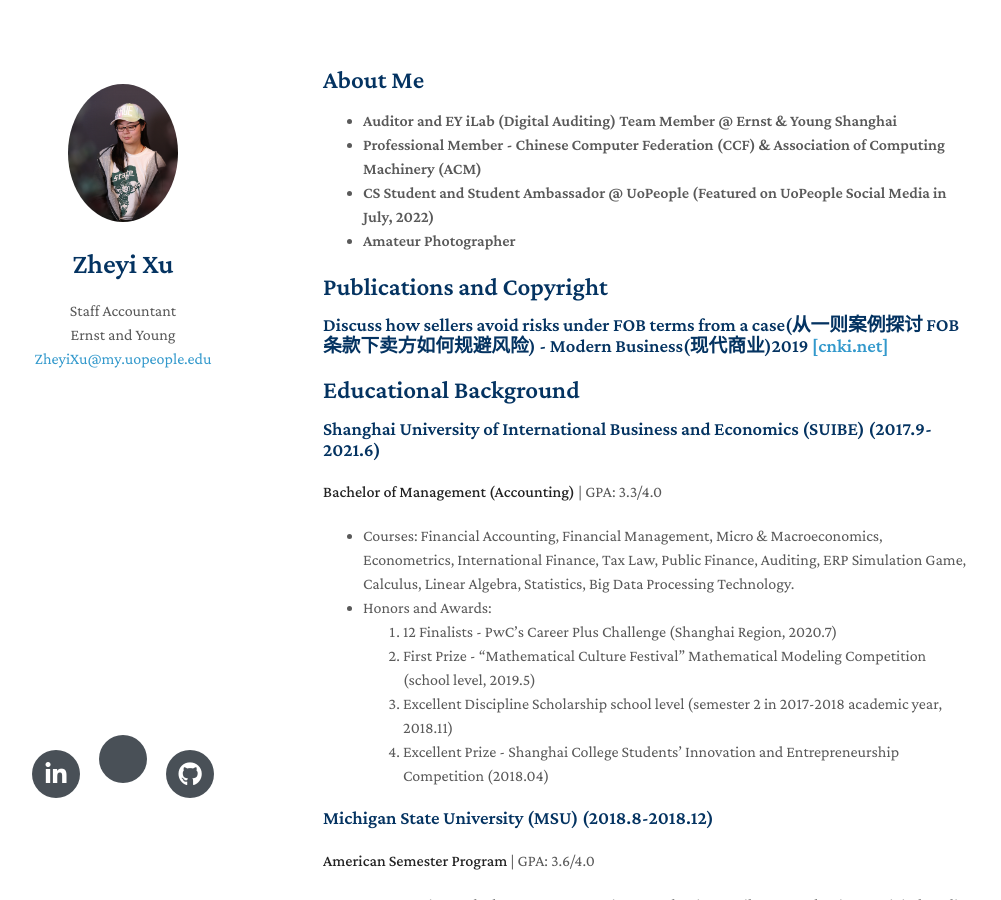
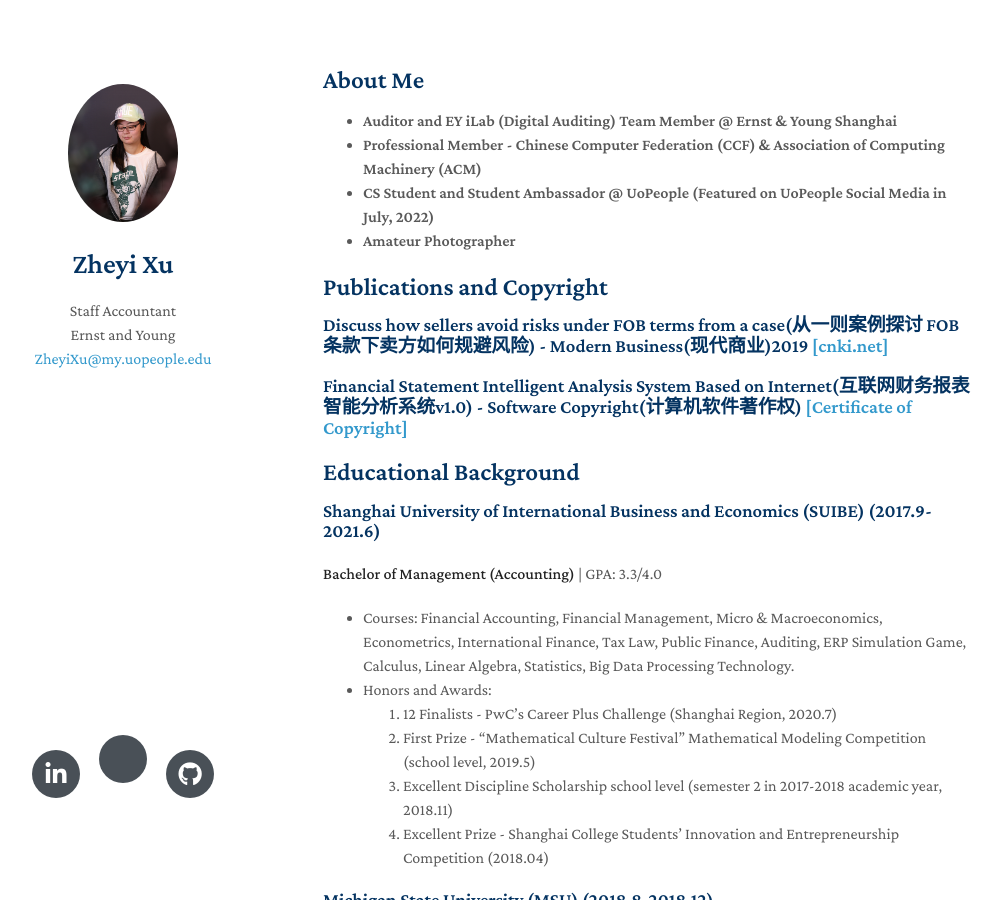
Before and after one commit to zheyixu99/zheyi-resume, a Jekyll site: the page built from index.md, in a window 1280 px wide and 900 px high. Shown: the whole window, without its empty margins (147-1148 px from the left). Built offline with Jekyll 4.4.1, drawn with Linux system fonts in a browser that asks for light colours; nearby versions of some CDN libraries; a style sheet for code colours, icons or effects is not loaded; our own code applies the rules of GitHub Pages for plain Markdown files.

Commit message:
Update index.md

```diff
--- a/index.md
+++ b/index.md
@@ -29,6 +29,8 @@ layout: homepage
 ## Publications and Copyright
 
 <h3>Discuss how sellers avoid risks under FOB terms from a case(从一则案例探讨 FOB 条款下卖方如何规避风险) - Modern Business(现代商业)2019 <a href="https://kns.cnki.net/kcms/detail/detail.aspx?dbcode=CJFD&dbname=CJFDLAST2019&filename=XDBY201926012&uniplatform=NZKPT&v=onV58q2y0mP8YBB5X0k6qRiz6dBxJ9kBeRmzQoN8s3V4Cc1PqKLWPw9oSL3UfNsK" target="_blank">[cnki.net]</a></h3>
+
+<h3>Financial Statement Intelligent Analysis System Based on Internet(互联网财务报表智能分析系统v1.0) - Software Copyright(计算机软件著作权) <a href="https://zheyi-resume.vercel.app/assets/img/copyright/ZheyiXuCopyright.jpg" target="_blank">[Certificate of Copyright]</a></h3>
 
 <!---模板格式很好看 保留下来了
 - **Mnemonics Training: Multi-Class Incremental Learning without Forgetting**
```
